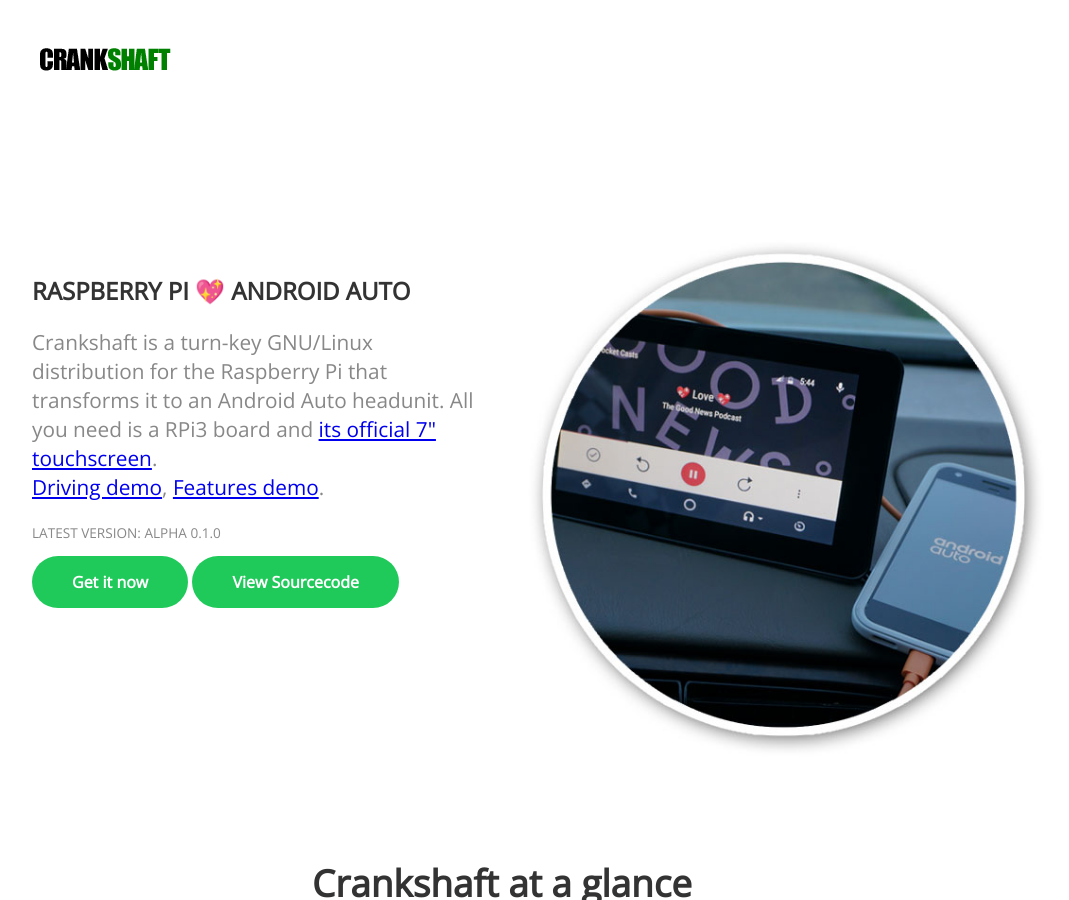
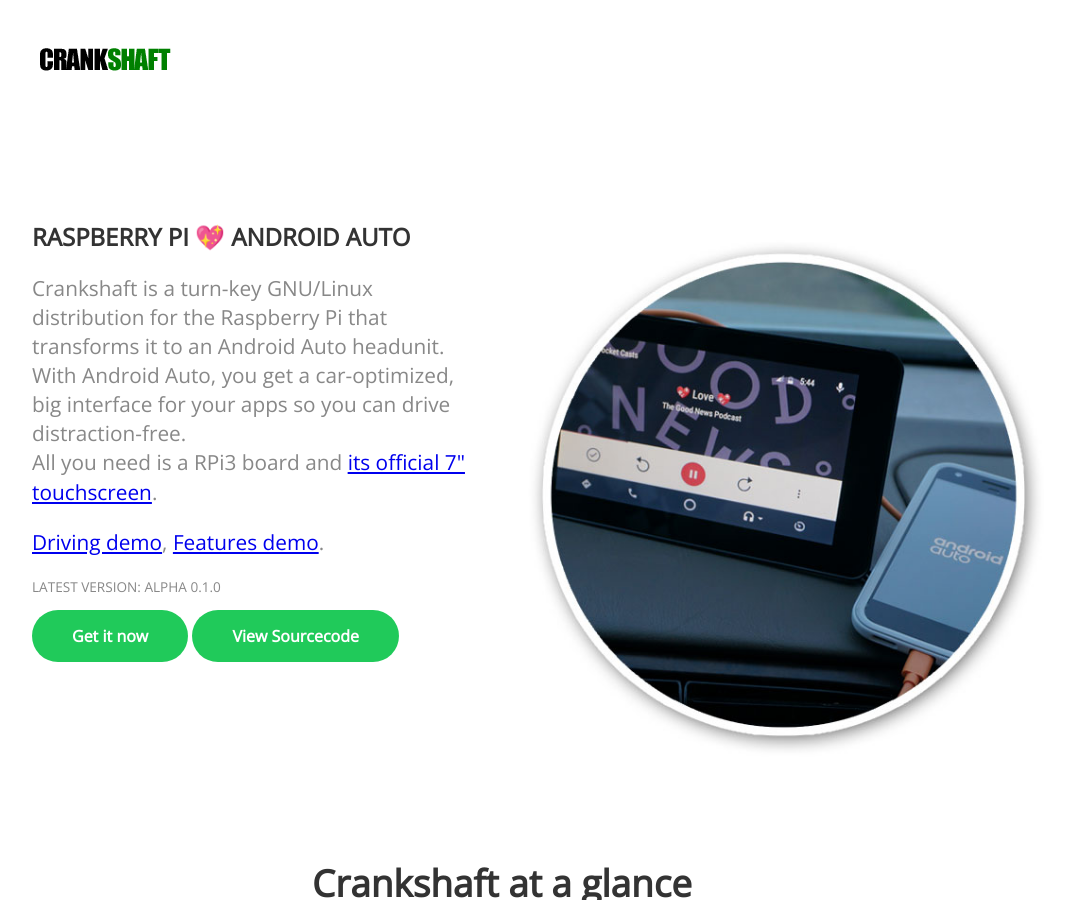
Before and after one commit to opencardev/getcrankshaft.github.io, a Jekyll site: the page built from index.html, in a window 1280 px wide and 900 px high. Shown: the whole window, without its empty margins (138-1207 px from the left). Built offline with Jekyll 4.4.1, drawn with Linux system fonts in a browser that asks for light colours.

```diff
--- a/index.html
+++ b/index.html
@@ -7,7 +7,7 @@
 		<div class="column">
 			<div>
 				<div class="maintitle">raspberry pi 💖 android auto</div>
-				<p>Crankshaft is a turn-key GNU/Linux distribution for the Raspberry Pi that transforms it to an Android Auto headunit. All you need is a RPi3 board and <a href="https://www.raspberrypi.org/products/raspberry-pi-touch-display/">its official 7" touchscreen</a>.<br /><a href="https://youtu.be/oq1TR78kpL4" target="_blank">Driving demo</a>, <a href="https://youtu.be/tFEpfuDBDjM" target="_blank">Features demo</a>.</p>
+				<p>Crankshaft is a turn-key GNU/Linux distribution for the Raspberry Pi that transforms it to an Android Auto headunit. With Android Auto, you get a car-optimized, big interface for your apps so you can drive distraction-free.<br />All you need is a RPi3 board and <a href="https://www.raspberrypi.org/products/raspberry-pi-touch-display/">its official 7" touchscreen</a>.</p><p><a href="https://youtu.be/oq1TR78kpL4" target="_blank">Driving demo</a>, <a href="https://youtu.be/tFEpfuDBDjM" target="_blank">Features demo</a>.</p>
 				<p class="subtitle">Latest version: Alpha 0.1.0</p>
 				<div class="button">
 					<a href="https://github.com/htruong/crankshaft/releases" target="_blank">Get it now</a> <a href="https://github.com/htruong/crankshaft" target="_blank">View Sourcecode</a>
```
